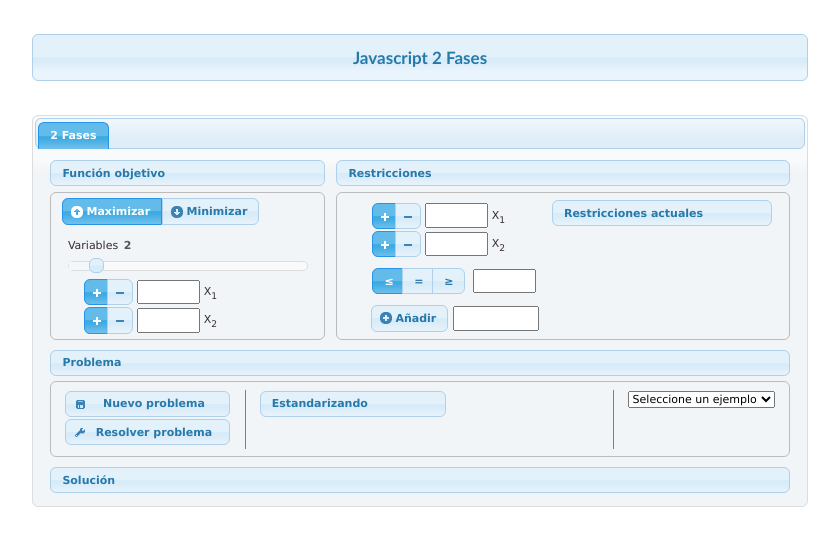
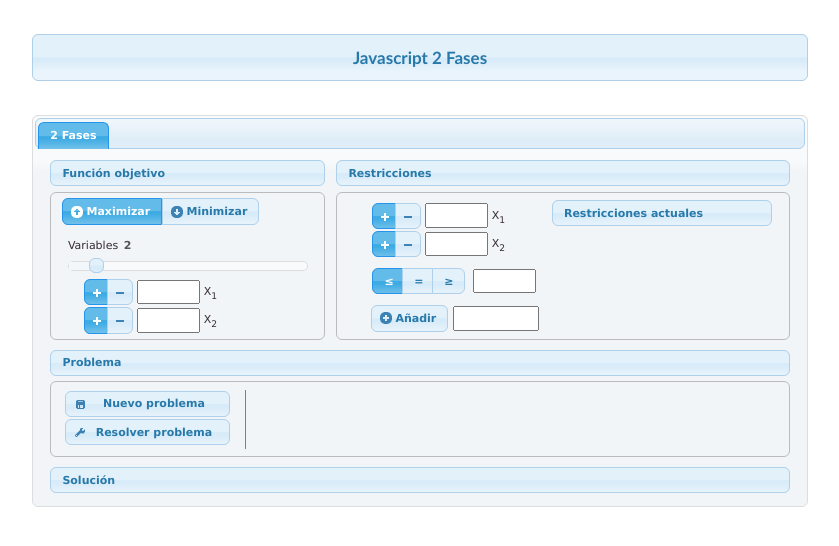
Before and after one commit to johan12345617/Metodo2Fases, a plain HTML site: page index.html in a window 1280 px wide. Shown: the whole page, without its empty margins (220-1059 px from the left). Drawn offline with Linux system fonts and the light colour scheme; files that its build step writes are made by us from their sources.

Commit message:
solucionando puntos de la profe

```diff
--- a/index.html
+++ b/index.html
@@ -93,34 +93,8 @@
           <button>Resolver problema</button>
          </div>
         </td>
-        <td style="height: 0em;">
-         <div class="ui-state-default ui-corner-all" style="padding: 0.5em;margin-left: 1em;padding-left: 1em;">Estandarizando</div>
-        </td>
-        <td id="jsx_segundo1" style="padding-left: 1em; visibility: hidden;">
-         <div id="metodoartificial">
-          <input type="radio" id="dosfases" name="metodoartificial" checked="checked" /><label for="dosfases">2 fases</label>
-         </div>
-        </td>
-        <td id="jsx_pro_botones2" rowspan="2">
-         <select id="jsx_pro_ejemplos" onclick="jsx_ejemplo();">
-          <option value="null">Seleccione un ejemplo</option>
-          <option value="ej0">Ejemplo 0</option> <!-- sin artificiales -->
-          <option value="ej1">Ejemplo 1</option> <!-- sin artificiales -->
-          <option value="ej2">Ejemplo 2</option> <!-- sin artificiales -->
-          <option value="ej3">Ejemplo 3</option> <!-- 1/3 artificiales -->
-          <option value="ej4">Ejemplo 4</option> <!-- 2/3 artificiales -->
-          <option value="ej5">Ejemplo 5</option> <!-- 1/2 artificiales infactible -->
-          <option value="ej6">Ejemplo 6</option> <!-- 3/3 artificiales ilimitado -->
-         </select>
-        </td>
        </tr>
        <tr>
-        <td style="width: 47%; margin: 0 auto;">
-         <div id="jsx_pro_p1"></div>
-        </td>
-        <td id="jsx_segundo2" style="width: 47%; visibility: hidden;">
-         <div id="jsx_pro_p2"></div>
-        </td>
        </tr>
       </table>
      </div>
```
